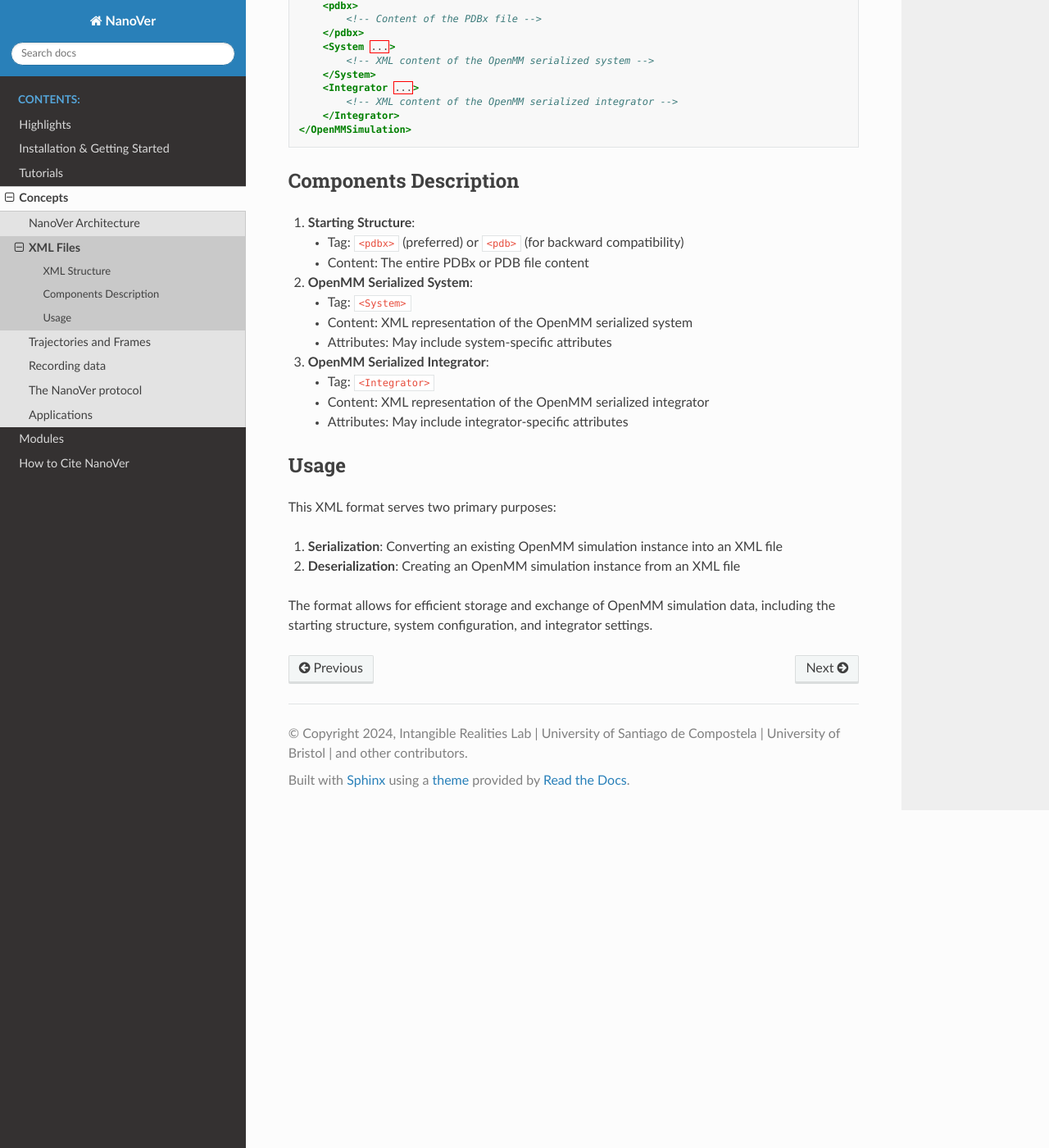
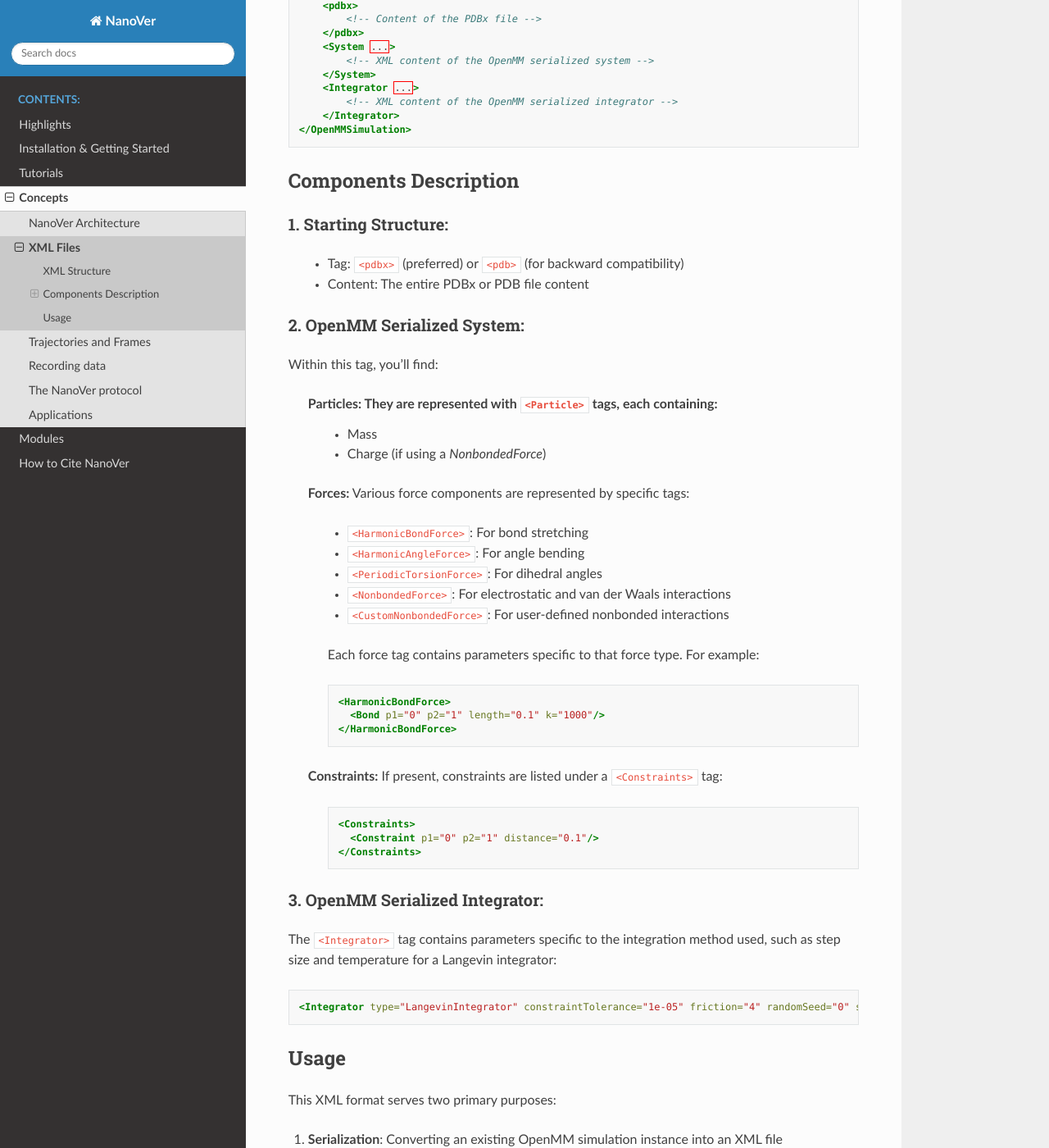
Before and after one commit to IRL2/nanover-docs, a Sphinx documentation site: the page built from source/concepts/xml-files.rst, in a window 1280 px wide and 1400 px high, scrolled down 467 px. Shown: the whole window at 82% size. Built offline with Sphinx 7.4.7 and the Read the Docs theme 3.1.0, drawn with Linux system fonts in a browser that asks for light colours; pages that are not in the unit, such as notebooks, are missing from menus; the version number could not be read and is left out.

Commit message:
updated components description

```diff
--- a/source/concepts/xml-files.rst
+++ b/source/concepts/xml-files.rst
@@ -30,21 +30,53 @@
 ----------------------
 
 1. **Starting Structure**:
+^^^^^^^^^^^^^^^^^^^^^^^^^^
 
    * Tag: ``<pdbx>`` (preferred) or ``<pdb>`` (for backward compatibility)
    * Content: The entire PDBx or PDB file content
 
 2. **OpenMM Serialized System**:
+^^^^^^^^^^^^^^^^^^^^^^^^^^^^^^^^
 
-   * Tag: ``<System>``
-   * Content: XML representation of the OpenMM serialized system
-   * Attributes: May include system-specific attributes
+Within this tag, you'll find:
+
+    **Particles:** They are represented with ``<Particle>`` tags, each containing:
+        - Mass
+        - Charge (if using a `NonbondedForce`)
+
+    **Forces:** Various force components are represented by specific tags:
+
+        - ``<HarmonicBondForce>``: For bond stretching
+        - ``<HarmonicAngleForce>``: For angle bending
+        - ``<PeriodicTorsionForce>``: For dihedral angles
+        - ``<NonbondedForce>``: For electrostatic and van der Waals interactions
+        - ``<CustomNonbondedForce>``: For user-defined nonbonded interactions
+
+        Each force tag contains parameters specific to that force type. For example:
+
+        .. code-block:: xml
+
+           <HarmonicBondForce>
+             <Bond p1="0" p2="1" length="0.1" k="1000"/>
+           </HarmonicBondForce>
+
+    **Constraints:** If present, constraints are listed under a ``<Constraints>`` tag:
+
+        .. code-block:: xml
+
+           <Constraints>
+             <Constraint p1="0" p2="1" distance="0.1"/>
+           </Constraints>
+
 
 3. **OpenMM Serialized Integrator**:
+^^^^^^^^^^^^^^^^^^^^^^^^^^^^^^^^^^^^
 
-   * Tag: ``<Integrator>``
-   * Content: XML representation of the OpenMM serialized integrator
-   * Attributes: May include integrator-specific attributes
+The ``<Integrator>`` tag contains parameters specific to the integration method used, such as step size and temperature for a Langevin integrator:
+
+.. code-block:: xml
+
+    <Integrator type="LangevinIntegrator" constraintTolerance="1e-05" friction="4" randomSeed="0" stepSize=".0005" temperature="300" version="1" />
 
 Usage
 -----
```
